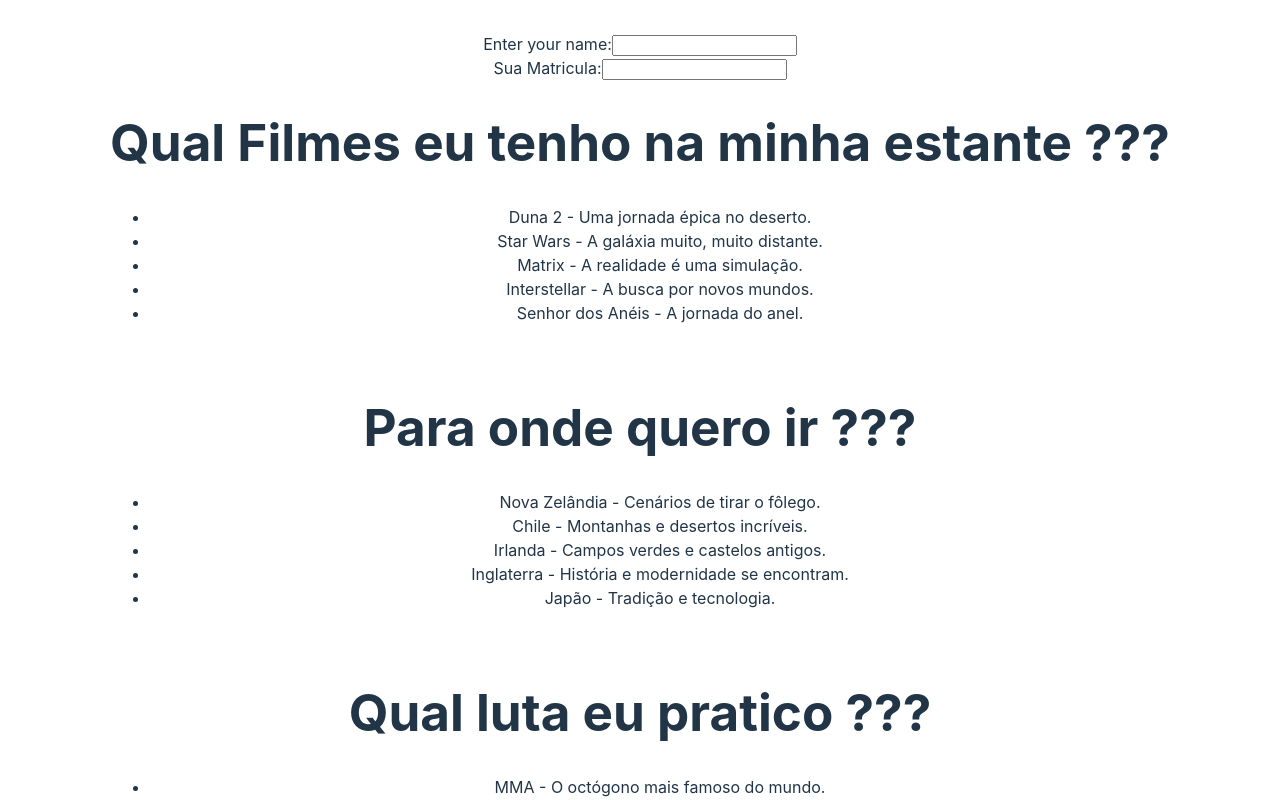
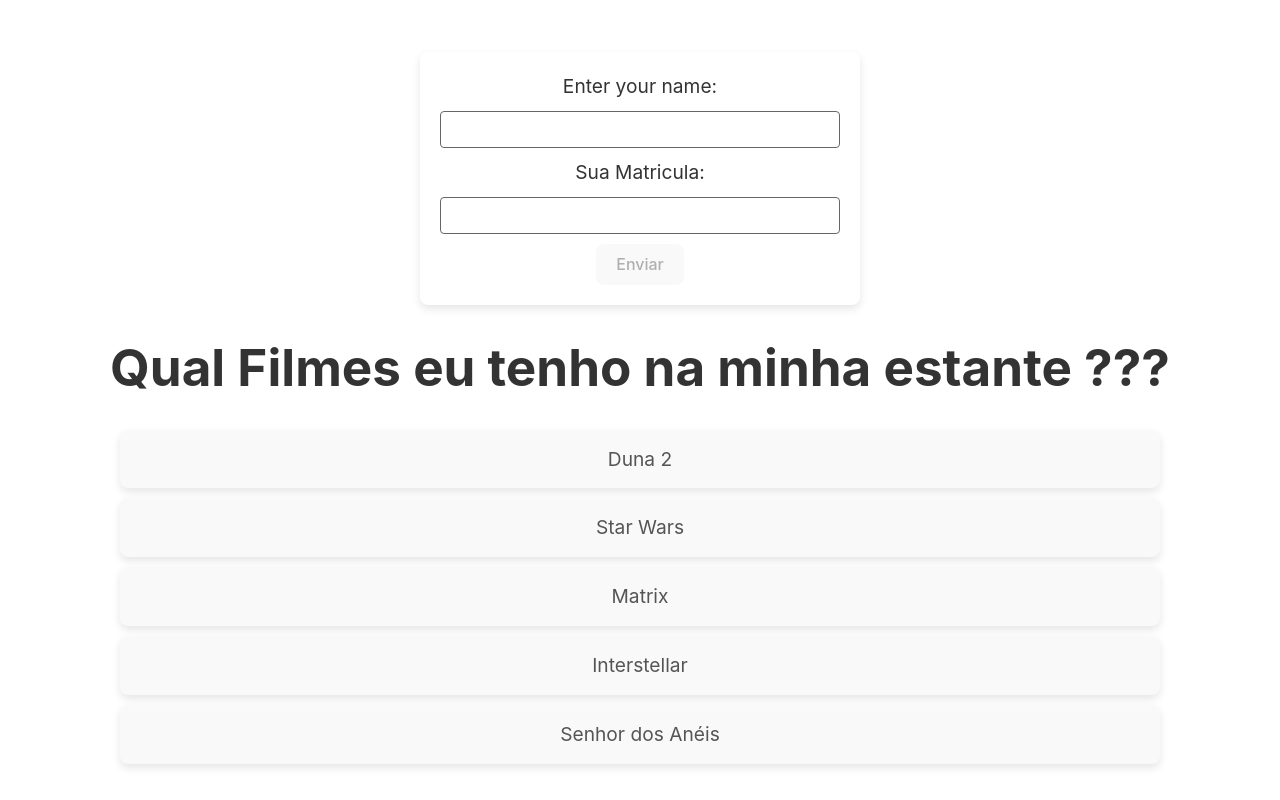
Before and after one commit to DFL010492/ATV6, a React (Vite) app in the folder ATV06/: page / in a window 1280 px wide. Shown: the top 800 px of the page. Built offline with nearby package versions, Linux system fonts and the light colour scheme.

Commit message:
Adicionei CSS e coloquei o clique nas opções da lista.

```diff
--- a/ATV06/src/App.css
+++ b/ATV06/src/App.css
@@ -4,3 +4,92 @@
   padding: 2rem;
   text-align: center;
 }
+
+/* Styling for FirstComponent */
+form {
+  background-color: #ffffff;
+  border-radius: 8px;
+  padding: 20px;
+  box-shadow: 0 4px 8px rgba(0, 0, 0, 0.1);
+  max-width: 400px;
+  margin: 20px auto;
+}
+
+label {
+  font-size: 1.2em;
+  color: #333;
+}
+
+input[type="text"],
+input[type="number"] {
+  width: 100%;
+  padding: 10px;  /* Mantenha o padding para um espaço interno confortável */
+  margin: 10px 0; /* Remover margem inferior de 20px para 10px */
+  border-radius: 4px;
+  border: 1px solid #666666;
+  box-sizing: border-box; /* Adicionado para garantir que o padding não afete a largura total */
+}
+
+button {
+  background-color: #4CAF50;
+  color: rgb(175, 175, 175);
+  padding: 10px 20px;
+  border: none;
+  border-radius: 4px;
+  cursor: pointer;
+  font-size: 1em;
+}
+
+button:hover {
+  background-color: #45a049;
+  color: #333;
+}
+
+p {
+  font-size: 1.5em;
+  color: #333;
+  text-align: center;
+  margin-top: 20px;
+}
+
+/* Styling for SecondComponent */
+h1 {
+  text-align: center;
+  color: #333;
+}
+
+ul {
+  list-style-type: none;
+  padding: 0;
+}
+
+ul li {
+  background-color: #f9f9f9;
+  border-radius: 8px;
+  margin: 10px;
+  padding: 15px;
+  font-size: 1.2em;
+  color: #555;
+  box-shadow: 0 4px 8px rgba(0, 0, 0, 0.1);
+  transition: transform 0.2s;
+}
+
+ul li:hover {
+  transform: translateY(-5px);
+}
+
+ul li span {
+  font-weight: bold;
+  color: #333;
+}
+
+/* Responsive */
+@media (max-width: 600px) {
+  form {
+    padding: 10px;
+  }
+
+  ul li {
+    font-size: 1em;
+  }
+}
--- a/ATV06/src/components/FirstComponent.jsx
+++ b/ATV06/src/components/FirstComponent.jsx
@@ -1,17 +1,42 @@
-import React from 'react'
+import React, { useState } from 'react';
 
 const FirstComponent = () => {
+  const [nome, setNome] = useState('');
+  const [matricula, setMatricula] = useState('');
+  const [mensagem, setMensagem] = useState('');
+
+  const handleSubmit = (e) => {
+    e.preventDefault();
+    setMensagem(`Olá ${nome} de matrícula ${matricula}.`);
+  };
+
   return (
-    <form>
+    <>
+      <div>
+        <form onSubmit={handleSubmit}>
           <label>Enter your name:
-      <input type="text" />
+            <input
+              type="text"
+              value={nome}
+              onChange={(e) => setNome(e.target.value)}
+            />
           </label>
           <br/>
           <label>Sua Matricula:
-        <input type="number"/>
+            <input
+              type="number"
+              value={matricula}
+              onChange={(e) => setMatricula(e.target.value)}
+            />
           </label>
+          <br/>
+          <button type="submit">Enviar</button>
         </form>
-  )
+
+        {mensagem && <p>{mensagem}</p>}
+      </div>
+    </>
+  );
 }
 
-export default FirstComponent
+export default FirstComponent;
--- a/ATV06/src/components/SecondComponent.jsx
+++ b/ATV06/src/components/SecondComponent.jsx
@@ -1,61 +1,90 @@
-import React from 'react'
+import React, { useState, useEffect } from 'react';
 
 function Propt(props) {
-    return <li>{props.nome} - {props.frase}</li>
+  return (
+    <li onClick={() => props.onSelect(props.id)} style={{ cursor: 'pointer' }}>
+      {props.nome}
+    </li>
+  );
 }
 
-// function Pais(props) {
-//     return <li> {props.nome} </li>
-// }
-
 const SecondComponent = () => {
-    const Movies = [
+  const [Movies, setMovies] = useState([
     { id: 1, nome: 'Duna 2', frase: 'Uma jornada épica no deserto.' },
     { id: 2, nome: 'Star Wars', frase: 'A galáxia muito, muito distante.' },
     { id: 3, nome: 'Matrix', frase: 'A realidade é uma simulação.' },
     { id: 4, nome: 'Interstellar', frase: 'A busca por novos mundos.' },
     { id: 5, nome: 'Senhor dos Anéis', frase: 'A jornada do anel.' },
-    ];
+  ]);
 
-    const Paises = [
+  const [Paises, setPaises] = useState([
     { id: 1, nome: 'Nova Zelândia', frase: 'Cenários de tirar o fôlego.' },
     { id: 2, nome: 'Chile', frase: 'Montanhas e desertos incríveis.' },
     { id: 3, nome: 'Irlanda', frase: 'Campos verdes e castelos antigos.' },
     { id: 4, nome: 'Inglaterra', frase: 'História e modernidade se encontram.' },
     { id: 5, nome: 'Japão', frase: 'Tradição e tecnologia.' },
-    ];
+  ]);
 
-    const Lutas = [
+  const [Lutas, setLutas] = useState([
     { id: 1, nome: 'MMA', frase: 'O octógono mais famoso do mundo.' },
     { id: 2, nome: 'Boxe', frase: 'O esporte dos reis.' },
     { id: 3, nome: 'Jiu-Jitsu', frase: 'A arte suave.' },
     { id: 4, nome: 'Kung Fu', frase: 'A arte marcial chinesa.' },
-    ]
+  ]);
+
+  const [selectedItem, setSelectedItem] = useState(null);
+
+  const handleSelect = (id, type) => {
+    const item = type.find((item) => item.id === id);
+    setSelectedItem(item ? item.frase : null);
+  };
+
+  // Função para lidar com cliques fora dos itens da lista
+  const handleClickOutside = (e) => {
+    if (!e.target.closest('ul')) {
+      setSelectedItem(null);
+    }
+  };
+
+  useEffect(() => {
+    // Adiciona o listener de clique ao documento
+    document.addEventListener('click', handleClickOutside);
+    return () => {
+      // Remove o listener ao desmontar o componente
+      document.removeEventListener('click', handleClickOutside);
+    };
+  }, []);
 
   return (
     <>
       <div>
         <h1>Qual Filmes eu tenho na minha estante ???</h1>
         <ul>
-                {Movies.map((movie) => <Propt key={movie.id} nome={movie.nome} frase={movie.frase}/> )}
+          {Movies.map((movie) => (
+            <Propt key={movie.id} nome={selectedItem === movie.frase ? movie.frase : movie.nome} onSelect={(id) => handleSelect(id, Movies)} id={movie.id} />
+          ))}
         </ul>
       </div>
-        <br/>
+      <br />
       <div>
         <h1>Para onde quero ir ???</h1>
         <ul>
-                {Paises.map((pais) => <Propt key={pais.id} nome={pais.nome} frase={pais.frase}/> )}
+          {Paises.map((pais) => (
+            <Propt key={pais.id} nome={selectedItem === pais.frase ? pais.frase : pais.nome} onSelect={(id) => handleSelect(id, Paises)} id={pais.id} />
+          ))}
         </ul>
       </div>
-        <br/>
+      <br />
       <div>
         <h1>Qual luta eu pratico ???</h1>
         <ul>
-                {Lutas.map((luta) => <Propt key={luta.id} nome={luta.nome} frase={luta.frase}/> )}
+          {Lutas.map((luta) => (
+            <Propt key={luta.id} nome={selectedItem === luta.frase ? luta.frase : luta.nome} onSelect={(id) => handleSelect(id, Lutas)} id={luta.id} />
+          ))}
         </ul>
       </div>
     </>
   );
 };
 
-export default SecondComponent
+export default SecondComponent;
```
Lines whose indentation alone changed are shown as unchanged.
